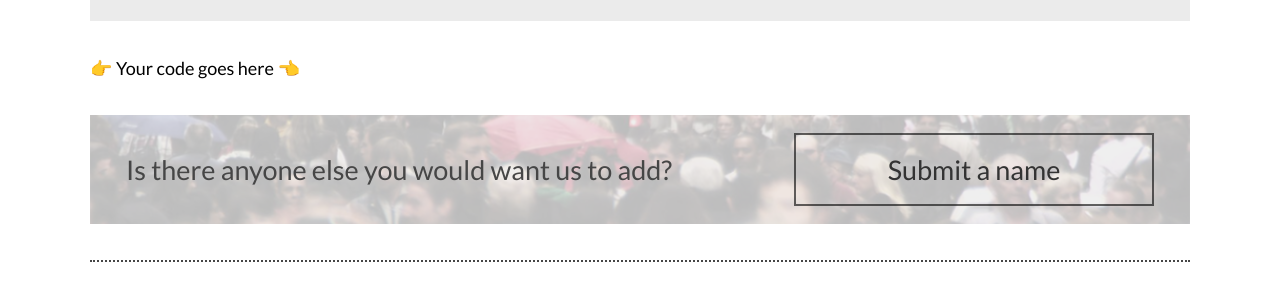
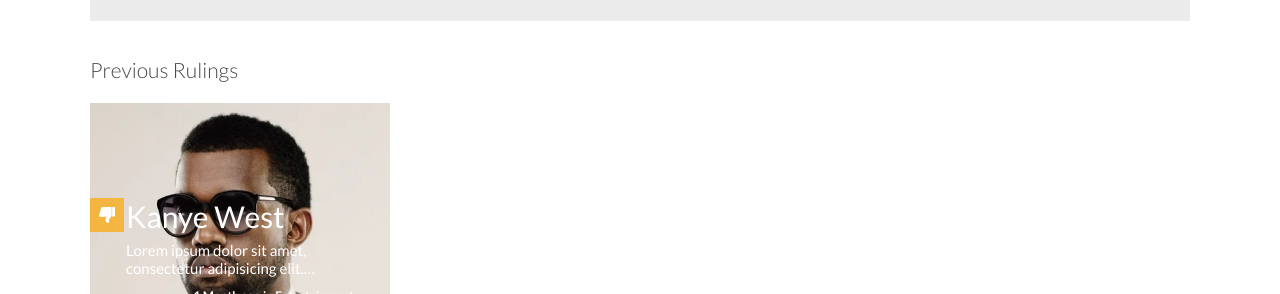
Before and after one commit to SebasRDev/ui-test-zemoga, a React (Vite) app: page / in a window 1280 px wide. Shown: the part 806-1100 px from the top of the page. Built offline with nearby package versions, Linux system fonts and the light colour scheme.

Commit message:
Add Voting list component

```diff
--- a/src/App.jsx
+++ b/src/App.jsx
@@ -1,4 +1,5 @@
 import './App.css'
+import { VotingList } from './components/votingList/VotingList'
 
 function App() {
 
@@ -92,7 +93,7 @@ function App() {
             </button>
         </aside>
         <main role="main">
-            👉 Your code goes here 👈
+            <VotingList />
         </main>
         <aside className="banner banner-bottom" role="doc-tip" aria-label="Submit a name">
             <img
--- /dev/null
+++ b/src/components/votingList/VotingList.jsx
@@ -0,0 +1,85 @@
+import { Card } from "../../shared/Card"
+
+const data = [
+  {
+      "name": "Kanye West",
+      "description": "Born in Atlanta and raised in Chicago, West was first known as a producer for Roc-A-Fella Records in the early 2000s, producing singles for several mainstream artists.",
+      "category": "entertainment",
+      "picture": "kanye.png",
+      "lastUpdated": "2020-03-10T23:08:57.892Z",
+      "votes": {
+          "positive": 23,
+          "negative": 36
+      }
+  },
+  {
+      "name": "Mark Zuckerberg",
+      "description": "Born in White Plains, New York, Zuckerberg attended Harvard University, where he launched the Facebook social networking service from his dormitory room on February 4, 2004.",
+      "category": "business",
+      "picture": "mark.png",
+      "lastUpdated": "2021-02-14T23:10:19.134Z",
+      "votes": {
+          "positive": 418,
+          "negative": 324
+      }
+  },
+  {
+      "name": "Cristina Fernández de Kirchner",
+      "description": "Her first term of office started with a conflict with the agricultural sector, and her proposed taxation system was rejected.",
+      "category": "politics",
+      "picture": "cristina.png",
+      "lastUpdated": "2020-12-10T23:41:07.120Z",
+      "votes": {
+          "positive": 45,
+          "negative": 97
+      }
+  },
+  {
+      "name": "Malala Yousafzai",
+      "description": "The daughter of educational activist Ziauddin, Yousafzai was born to a Pashtun family in Mingora, Khyber Pakhtunkhwa, Pakistan. Her family came to run a chain of schools in the region.",
+      "category": "politics",
+      "picture": "malala.png",
+      "lastUpdated": "2020-12-10T23:41:07.120Z",
+      "votes": {
+          "positive": 18,
+          "negative": 3
+      }
+  },
+  {
+      "name": "Elon Musk",
+      "description": "In 2002, Musk founded SpaceX, an aerospace manufacturer and space transport services company, of which he is CEO, CTO, and lead designer.",
+      "category": "business",
+      "picture": "elon.png",
+      "lastUpdated": "2020-12-20T23:43:38.041Z",
+      "votes": {
+          "positive": 1237,
+          "negative": 894
+      }
+  },
+  {
+      "name": "Greta Thumberg",
+      "description": "Thunberg's activism started after convincing her parents to adopt several lifestyle choices to reduce their own carbon footprint.",
+      "category": "environment",
+      "picture": "greta.png",
+      "lastUpdated": "2021-02-26T23:44:50.326Z",
+      "votes": {
+          "positive": 118,
+          "negative": 45
+      }
+  }
+]
+
+export const VotingList = () => {
+  return (
+    <div className="voting-list">
+      <h3>Previous Rulings</h3>
+      <div className="voting-list__wrapper">
+        {data.map((item) => {
+          return (
+            <Card key={item.name}/>
+          )
+        })}
+      </div>
+    </div>
+  )
+}
```
Also changed, not shown: src/styles/components/votingList/VotingList.css (added).
